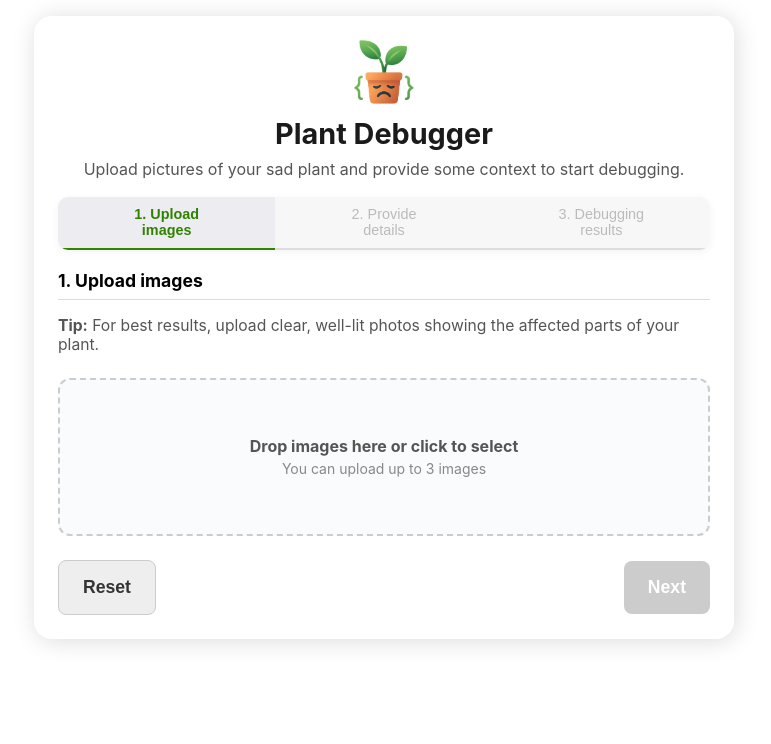
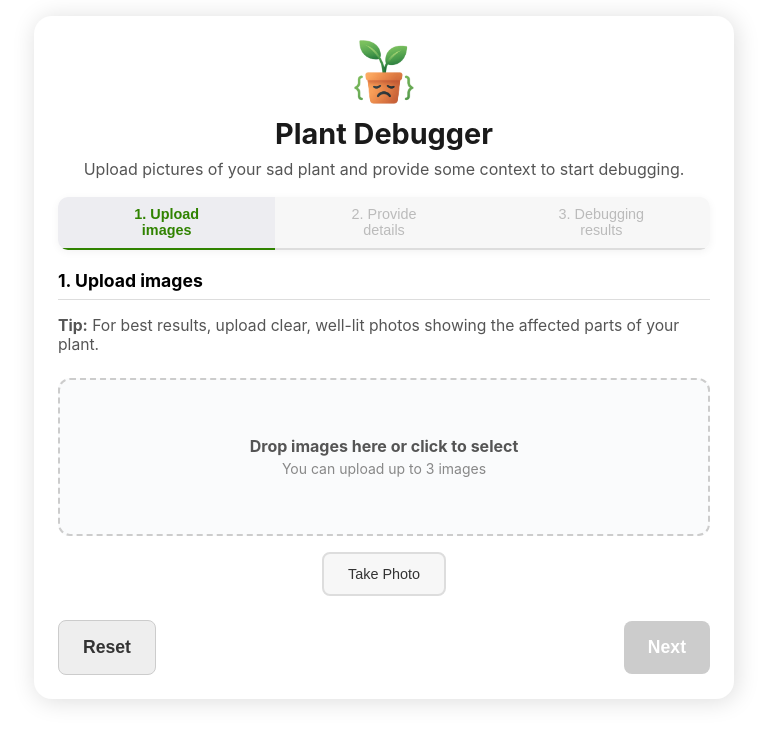
Before and after one commit to mkobak/plant-debug, a Next.js app: page / in a window 1280 px wide. Shown: the top 744 px of the page, without its empty margins (256-1027 px from the left). Built offline with nearby package versions, Linux system fonts and the light colour scheme.

Commit message:
added camera upload button

```diff
--- a/components/ImageUploader.tsx
+++ b/components/ImageUploader.tsx
@@ -82,6 +82,26 @@ const ImageUploader: React.FC<ImageUploaderProps> = ({ files, onFilesChange }) =
     fileInputRef.current?.click();
   };
 
+  const openCamera = () => {
+    // Create a temporary input for camera capture
+    const cameraInput = document.createElement('input');
+    cameraInput.type = 'file';
+    cameraInput.accept = 'image/*';
+    cameraInput.capture = 'environment';
+    cameraInput.style.display = 'none';
+
+    cameraInput.onchange = async (e) => {
+      const target = e.target as HTMLInputElement;
+      if (target.files && target.files.length > 0) {
+        await processFiles(target.files);
+      }
+      document.body.removeChild(cameraInput);
+    };
+
+    document.body.appendChild(cameraInput);
+    cameraInput.click();
+  };
+
   const hasFiles = files.length > 0;
   const canAddMore = files.length < MAX_FILES;
 
@@ -133,6 +153,17 @@ const ImageUploader: React.FC<ImageUploaderProps> = ({ files, onFilesChange }) =
         )}
       </div>
 
+      {/* Camera button */}
+      {canAddMore && (
+        <button
+          type="button"
+          onClick={openCamera}
+          className={styles.cameraButton}
+        >
+          Take Photo
+        </button>
+      )}
+
       {/* Image previews */}
       {hasFiles && (
         <div className={styles.previewContainer}>
--- a/styles/ImageUploader.module.css
+++ b/styles/ImageUploader.module.css
@@ -166,3 +166,30 @@
     right: 4px;
   }
 }
+
+.cameraButton {
+  display: flex;
+  align-items: center;
+  justify-content: center;
+  gap: 0.5rem;
+  padding: 0.75rem 1.5rem;
+  border: 2px solid var(--grey-300);
+  border-radius: 8px;
+  background: var(--grey-100);
+  color: var(--grey-700);
+  font-size: 0.9rem;
+  font-weight: 500;
+  cursor: pointer;
+  transition: all 0.2s ease;
+  align-self: center;
+}
+
+.cameraButton:hover {
+  border-color: #76a15c;
+  background: var(--grey-50);
+  color: #76a15c;
+}
+
+.cameraButton:active {
+  transform: scale(0.98);
+}
```
